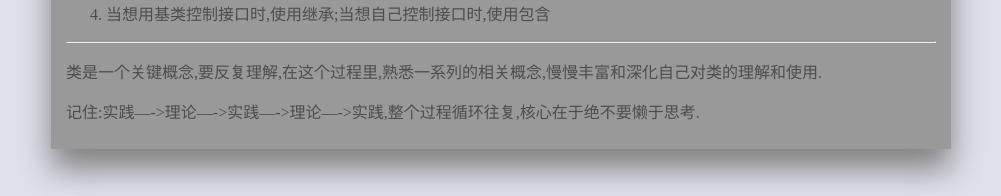
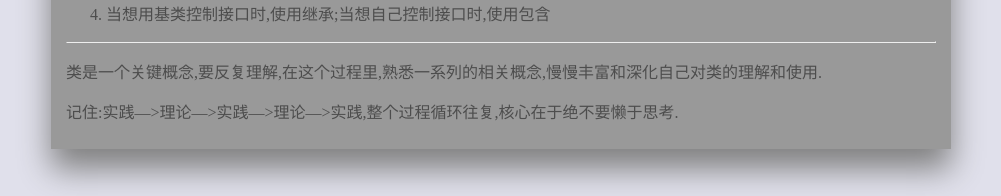
Before and after one commit to xxleyi/xxleyi.github.io, a Jekyll site: the page built from _posts/2016-04-18-可以工作的类（一）.md, in a window 1280 px wide and 1317 px high. Shown: the part 1118-1314 px from the top of the window, without its empty margins (139-1140 px from the left). Built offline with Jekyll 4.4.1, drawn with Linux system fonts in a browser that asks for light colours.

Commit message:
小改一下

```diff
--- a/_posts/2016-04-18-可以工作的类（一）.md
+++ b/_posts/2016-04-18-可以工作的类（一）.md
@@ -53,4 +53,4 @@ date: 2016-04-18
 ---
 类是一个关键概念,要反复理解,在这个过程里,熟悉一系列的相关概念,慢慢丰富和深化自己对类的理解和使用.
 
-记住:实践---->理论---->实践---->理论---->实践,整个过程循环往复,核心在于绝不要懒于思考.
+记住:实践--->理论--->实践--->理论--->实践,整个过程循环往复,核心在于绝不要懒于思考.
```
